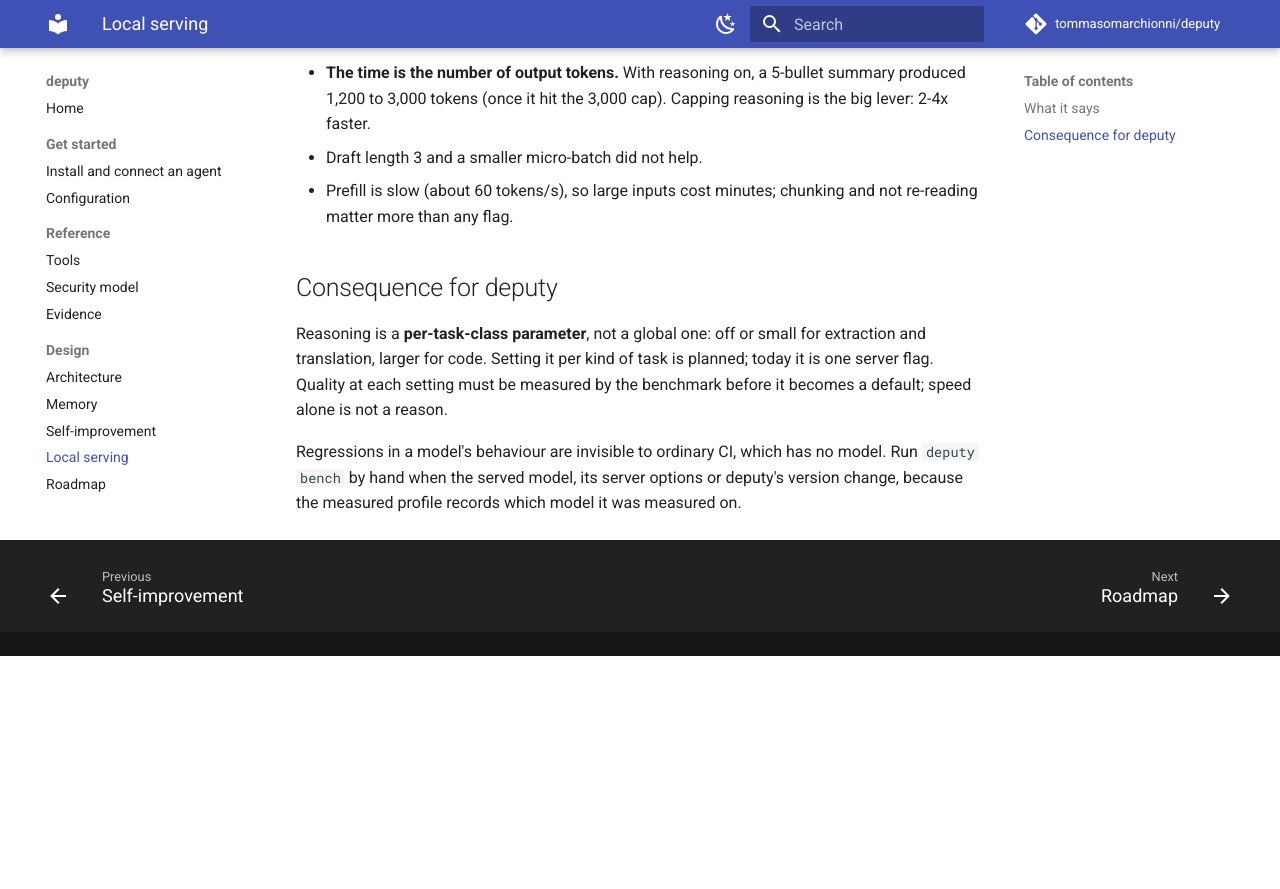
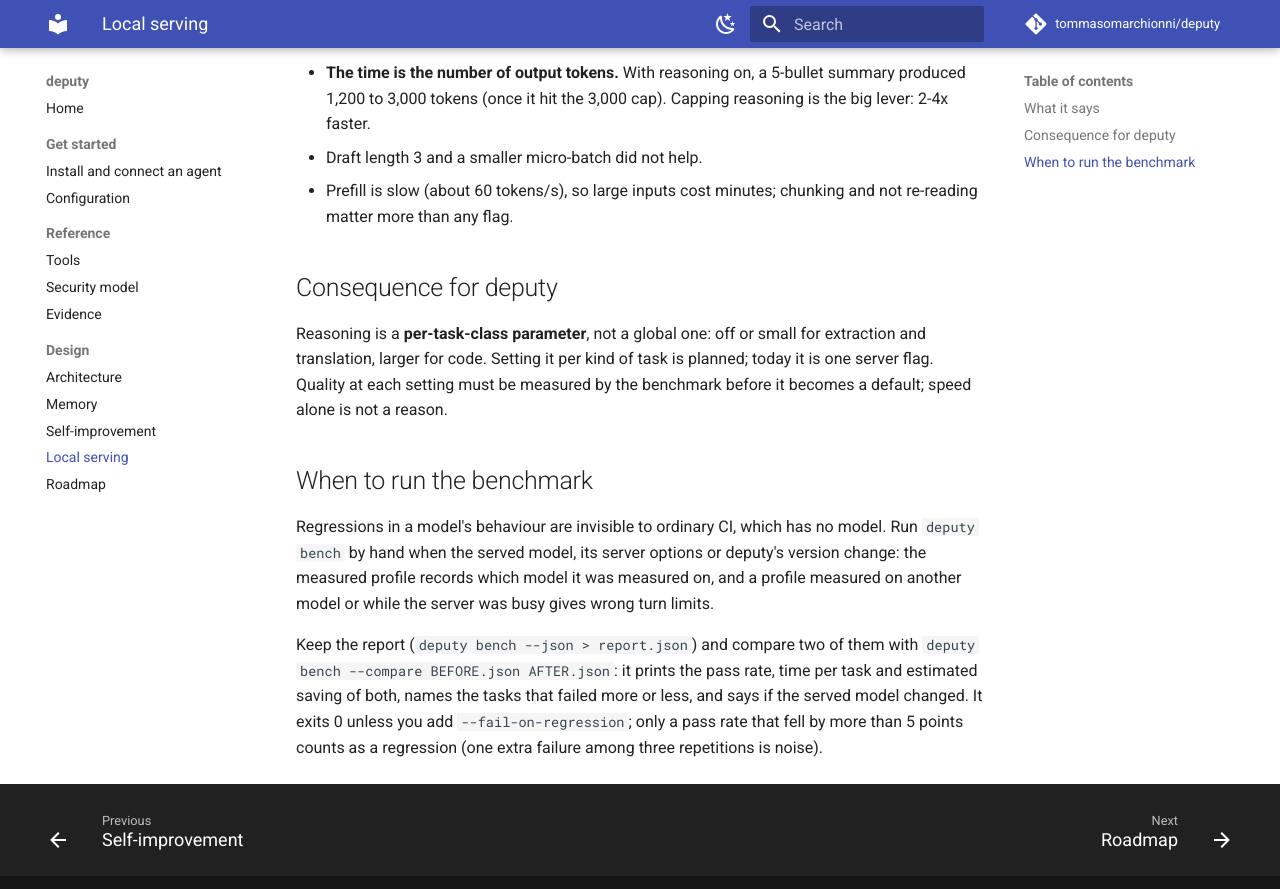
Before and after one commit to tommasomarchionni/deputy, an MkDocs documentation site: the page built from docs/local-serving.md, in a window 1280 px wide and 900 px high, scrolled down 652 px. Shown: the top 889 px of the window. Built offline with MkDocs 1.6.1 and Material for MkDocs 9.7.7, drawn with Linux system fonts in a browser that asks for light colours; comment, search, counter and statistics services are not loaded; before the commit the page ends 1308 px from its top, so only the background shows below that.

Commit message:
docs: the real size of the tool schemas, and when to run the benchmark by hand

```diff
--- a/docs/local-serving.md
+++ b/docs/local-serving.md
@@ -29,4 +29,15 @@ translation, larger for code. Setting it per kind of task is planned; today it i
 Quality at each setting
 must be measured by the benchmark before it becomes a default; speed alone is not a reason.
 
-Regressions in a model's behaviour are invisible to ordinary CI, which has no model. Run `deputy bench` by hand when the served model, its server options or deputy's version change, because the measured profile records which model it was measured on.
+## When to run the benchmark
+
+Regressions in a model's behaviour are invisible to ordinary CI, which has no model. Run
+`deputy bench` by hand when the served model, its server options or deputy's version change: the
+measured profile records which model it was measured on, and a profile measured on another model
+or while the server was busy gives wrong turn limits.
+
+Keep the report (`deputy bench --json > report.json`) and compare two of them with
+`deputy bench --compare BEFORE.json AFTER.json`: it prints the pass rate, time per task and
+estimated saving of both, names the tasks that failed more or less, and says if the served model
+changed. It exits 0 unless you add `--fail-on-regression`; only a pass rate that fell by more than
+5 points counts as a regression (one extra failure among three repetitions is noise).
```
Also changed, not shown: docs/architecture.md (+4 -4 lines), docs/configuration.md (+2 -2 lines), docs/tools.md (+2 -2 lines).
